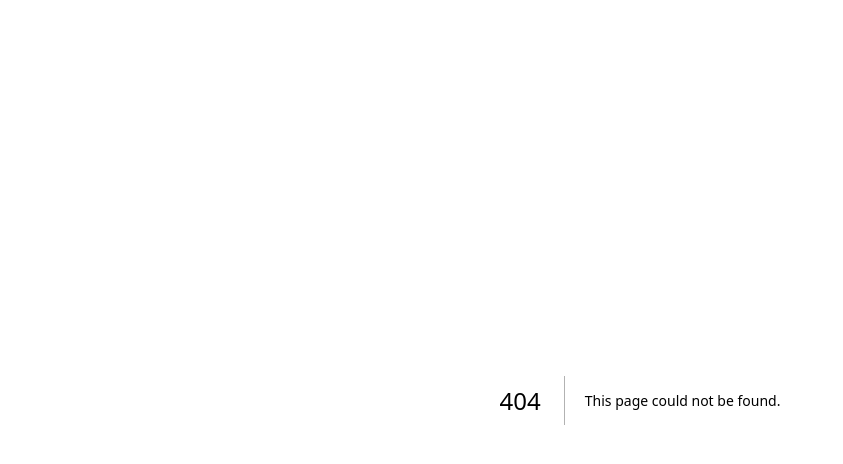
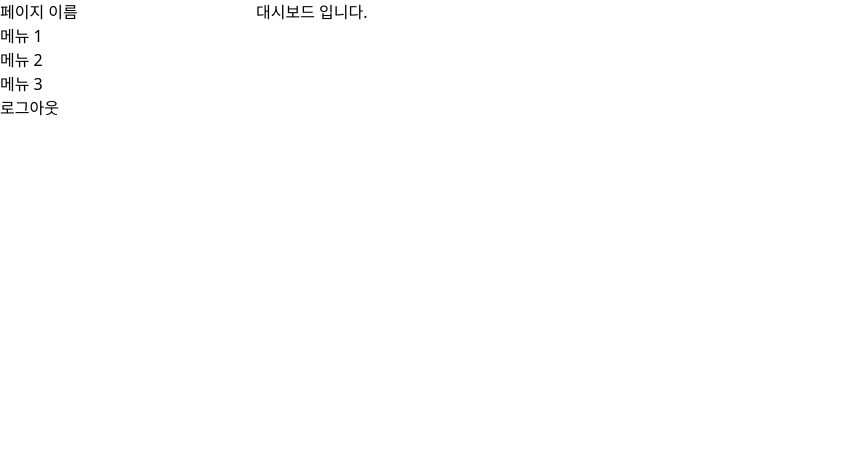
Before and after one commit to jaemin-s/next-dashboard, a Next.js app: page /dashboard in a window 1280 px wide. Before the commit this address had no page. Shown: the top 464 px of the page, without its empty margins (0-843 px from the left). Built offline with nearby package versions, Linux system fonts and the light colour scheme.

Commit message:
feat: 홈 페이지 텍스트 수정 및 대시보드 레이아웃 및 페이지 추가

```diff
--- /dev/null
+++ b/app/dashboard/layout.tsx
@@ -0,0 +1,24 @@
+export default function DashboardLayout({
+    children,
+}: {
+    children: React.ReactNode;
+}) {
+    return (
+        <div className="flex">
+            <aside className="w-64">
+                <div>
+                    <h1>페이지 이름</h1>
+                </div>
+                <nav>
+                    <ul>
+                        <li>메뉴 1</li>
+                        <li>메뉴 2</li>
+                        <li>메뉴 3</li>
+                    </ul>
+                </nav>
+                <div>로그아웃</div>
+            </aside>
+            <div className="flex-1">{children}</div>
+        </div>
+    );
+}
--- a/app/page.tsx
+++ b/app/page.tsx
@@ -1,3 +1,3 @@
 export default function Home() {
-    return <div></div>;
+    return <div>Page</div>;
 }
```
Also changed, not shown: app/dashboard/page.tsx (renamed from app/(dashboard)/page.tsx).
